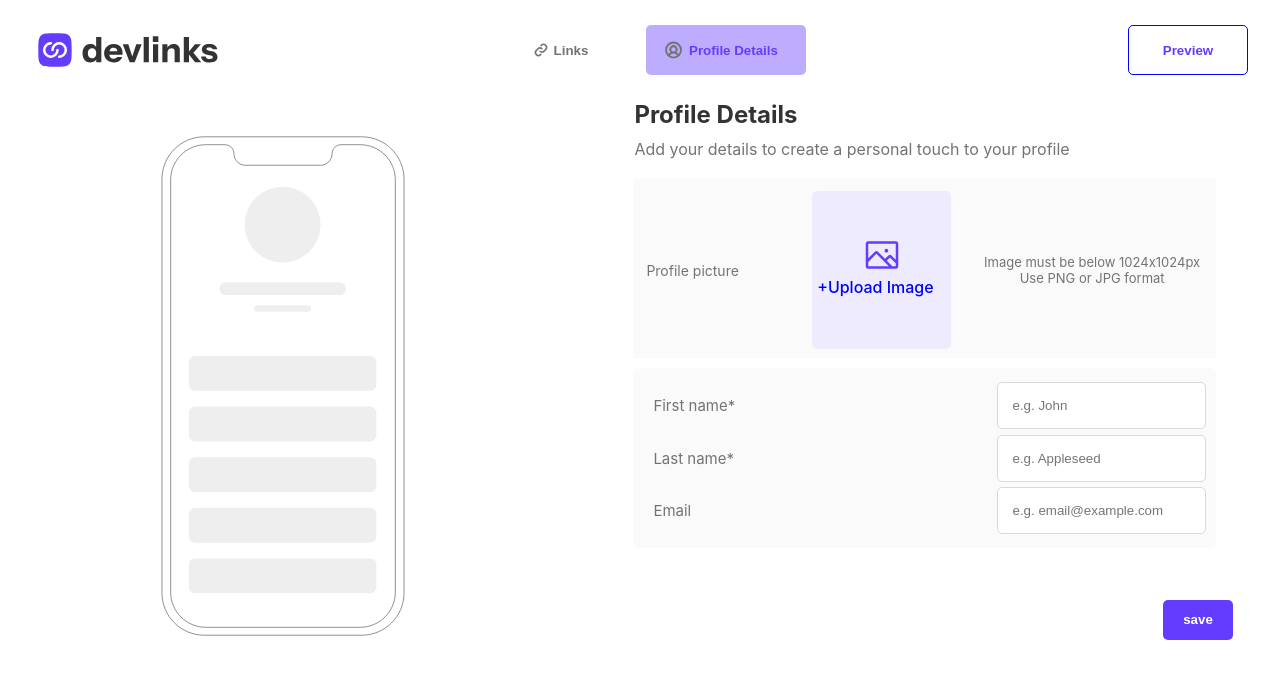
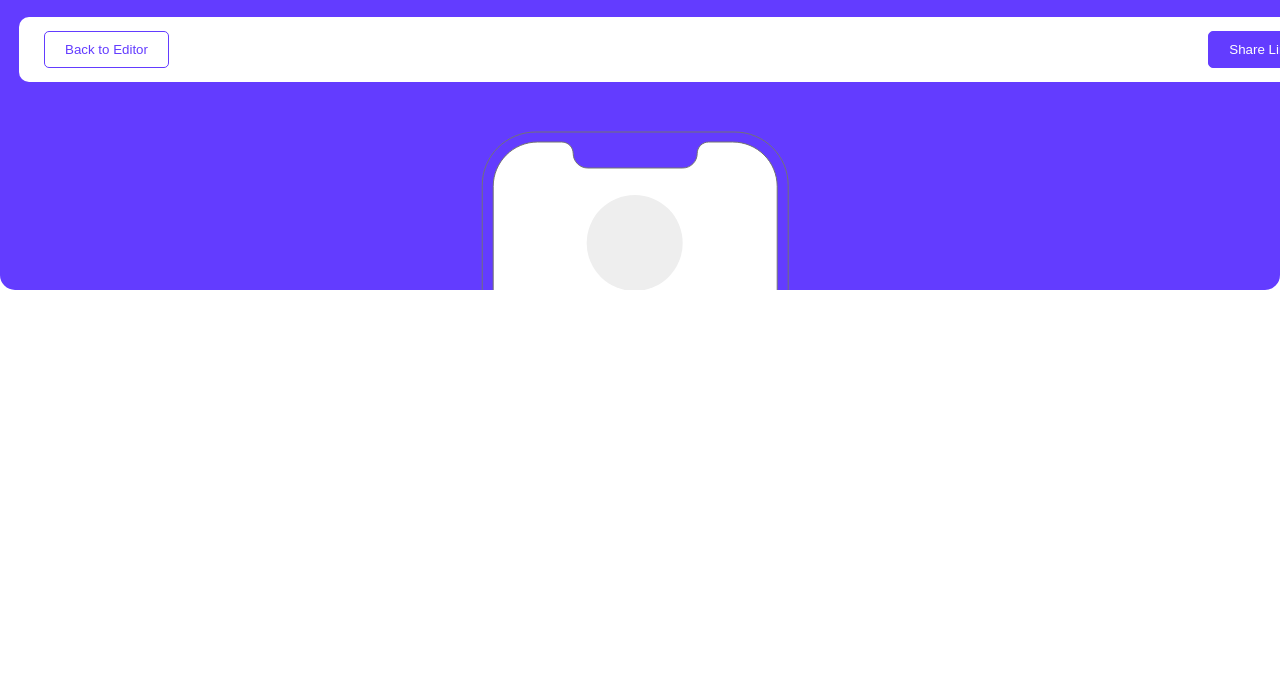
Before and after one commit to jay-menz/Link-sharing-app, a React (Create React App) app: page / in a window 1280 px wide. Shown: the top 678 px of the page. Built offline with nearby package versions, Linux system fonts and the light colour scheme.

Commit message:
preciew page halfway done

```diff
--- a/src/App.js
+++ b/src/App.js
@@ -6,7 +6,8 @@ import { BrowserRouter, Routes, Route} from 'react-router-dom';
 import React, {useState} from 'react';
 // import AddedOneLink from './AddedOneLink';
 // import AddedLinks from './AddedLinks';
-import Profile from './Profile';
+// import Profile from './Profile';
+import Preview from './Preview';
 // import Empty from './Empty';
 
 function App() {
@@ -26,9 +27,10 @@ function App() {
       {/* <Login /> */}
       {/* <CreateAccount/> */}
       {/* <AddedOneLink /> */}
-      <Profile />
+      {/* <Profile /> */}
       {/* <AddedLinks /> */}
       {/* <Empty /> */}
+      <Preview />
     </main>
   );
 }
--- /dev/null
+++ b/src/Preview.css
@@ -0,0 +1,70 @@
+*{
+    padding: 0;
+    margin: 0;
+    align-items: center;
+    justify-content: center;
+  }
+
+  html, body {
+    overflow: hidden;
+  }
+
+  .navbar {
+    border: 2px solid #633cff;
+    height: 90px;
+    margin-top: 90px;
+  }
+
+  /* .inner-navbar {
+    border: 2px solid yellow;
+    height: 65px;
+    width: 1320px;
+    margin-left: 17px;
+    margin-top: 15px;
+  } */
+
+  .inner-navbar {
+    display: flex;
+    justify-content: space-between;
+    /* border: 2px solid yellow; */
+    height: 65px;
+    margin-top: 15px;
+    width: 1320px;
+    margin-left: 17px;
+    background-color: white;
+    border-radius: 10px;
+  }
+
+  .inner-navbar button {
+    margin: 25px;
+    padding: 10px 20px;
+    border: 1px solid #633cff;
+    border-radius: 5px;
+    background-color: white;
+    color: #633cff;
+  }
+
+  .inner-navbar button:last-child {
+    background-color: #633cff; /* Blue background for the "Share Link" button */
+    color: white; /* White text color for the "Share Link" button */
+  }
+
+  .mauve-cover {
+    background-color: #633cff;
+    /* border: 2px solid red; */
+    height: 290px;
+    border-bottom-left-radius: 15px;
+    border-bottom-right-radius: 15px;
+    margin-top: -90px;
+    position: relative;
+  }
+
+  .mauve-cover img {
+    position: absolute;
+    top: 45%;
+    /* transform: translateY(-50%); */
+    left: 40%;
+    transform: translateX(-10%);
+    /* transform: translate(-10%, -1%); */
+    /* transform: translateX(-50%);     */
+  }
--- /dev/null
+++ b/src/Preview.jsx
@@ -0,0 +1,19 @@
+import React from 'react';
+import './Preview.css';
+import iphoneIcon from './assets/images/illustration-phone-mockup.svg';
+
+const Preview = () => {
+  return (
+    <div className="mauve-cover">
+      <div className="navbar">
+        <div className="inner-navbar">
+          <button>Back to Editor</button>
+          <button>Share Link</button>
+        </div>
+      </div>
+      <img src={iphoneIcon} alt="" />
+    </div>
+  );
+}
+
+export default Preview;
```
